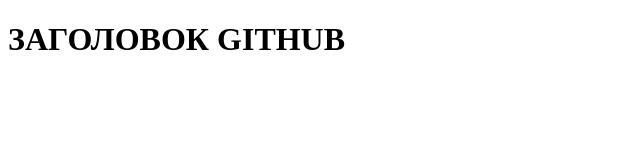
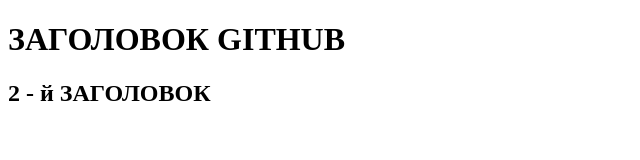
Before and after one commit to VadimT-123/Github-for-start, a plain HTML site: page index.html in a window 1280 px wide. Shown: the whole page, without its empty margins (0-640 px from the left). Drawn offline with Linux system fonts and the light colour scheme.

Commit message:
Добавили два заголовка

```diff
--- a/index.html
+++ b/index.html
@@ -9,6 +9,7 @@
 </head>
 <body>
     <h1>ЗАГОЛОВОК GITHUB</h1>
+    <h2>2 - й ЗАГОЛОВОК</h2>
 
 </body>
 </html>
```
